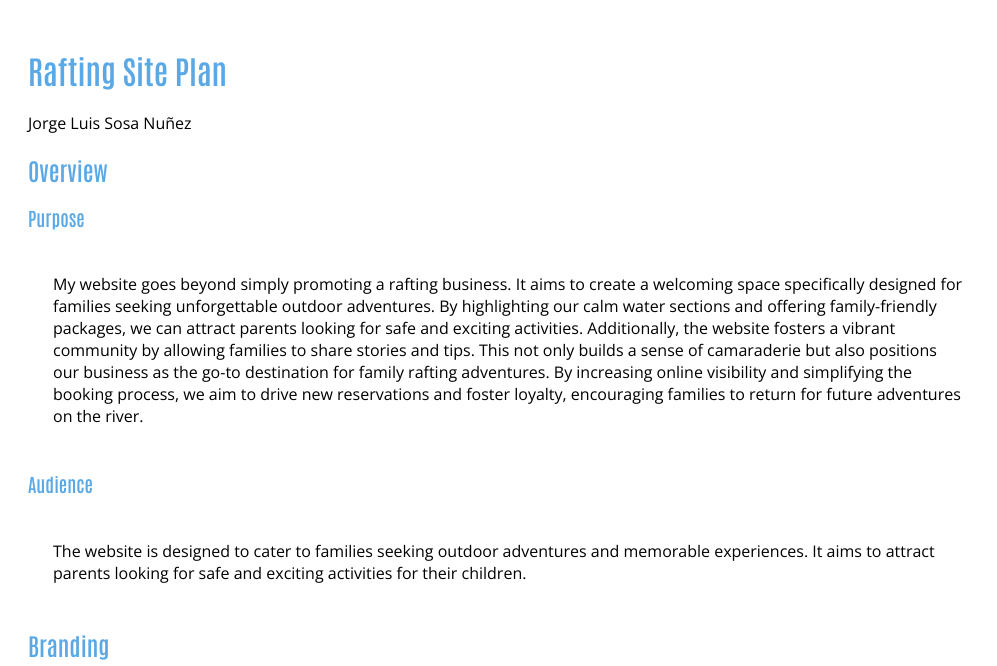
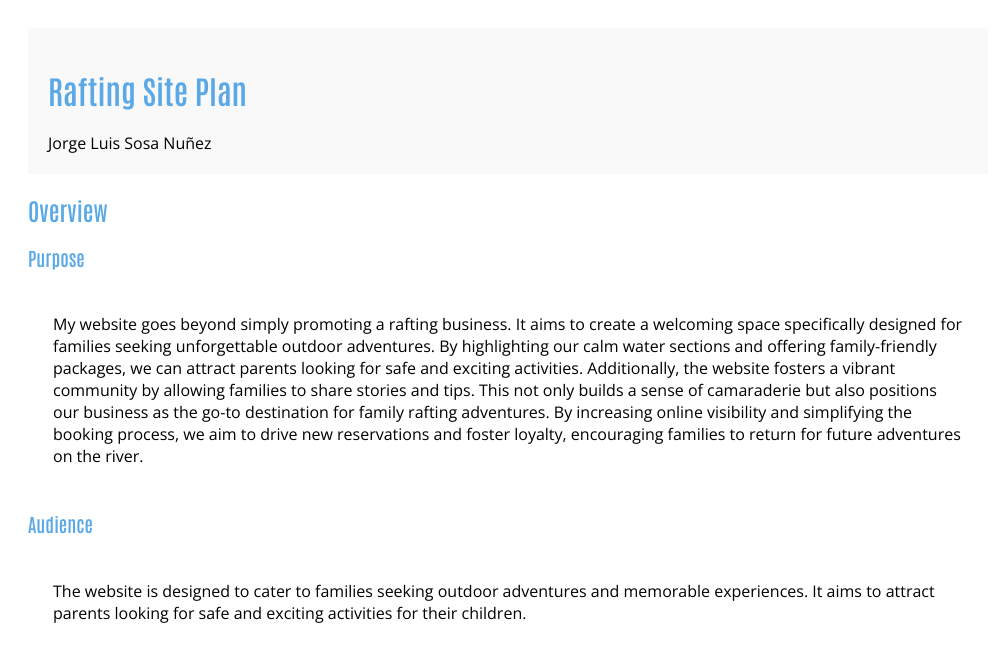
Before and after one commit to Joregesosa/wdd130, a plain HTML site: page wwr/site-plan-rafting.html in a window 1280 px wide. Shown: the top 666 px of the page, without its empty margins (0-997 px from the left). Drawn offline with nearby package versions, Linux system fonts and the light colour scheme.

Commit message:
menor head change

```diff
--- a/wwr/site-plan-rafting.html
+++ b/wwr/site-plan-rafting.html
@@ -13,10 +13,10 @@
 
 <body>
 
-    <head>
+    <header>
         <h1>Rafting Site Plan</h1>
         <div>Jorge Luis Sosa Nuñez</div>
-
+    </header>
     <main>
 
         <h2>Overview</h2>
@@ -76,7 +76,6 @@
     <footer>
         <p>©️2024 🐦‍⬛ Rafting Site Document 🐦‍⬛ Jorge Sosa 🐦‍⬛ WDD 130</p>
     </footer>
-    </head>
 </body>
 
 </html>
```
Also changed, not shown: index.html (+1 -2 lines). Lines whose indentation alone changed are shown as unchanged.
